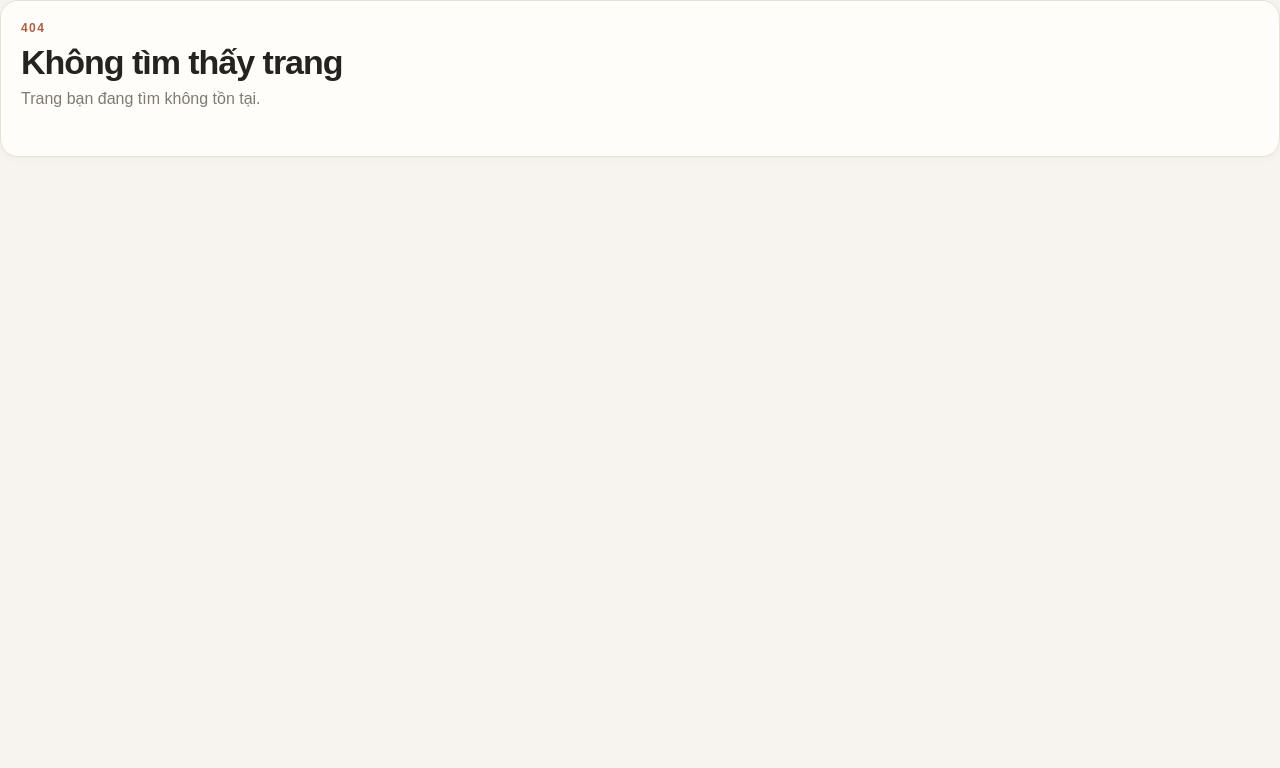
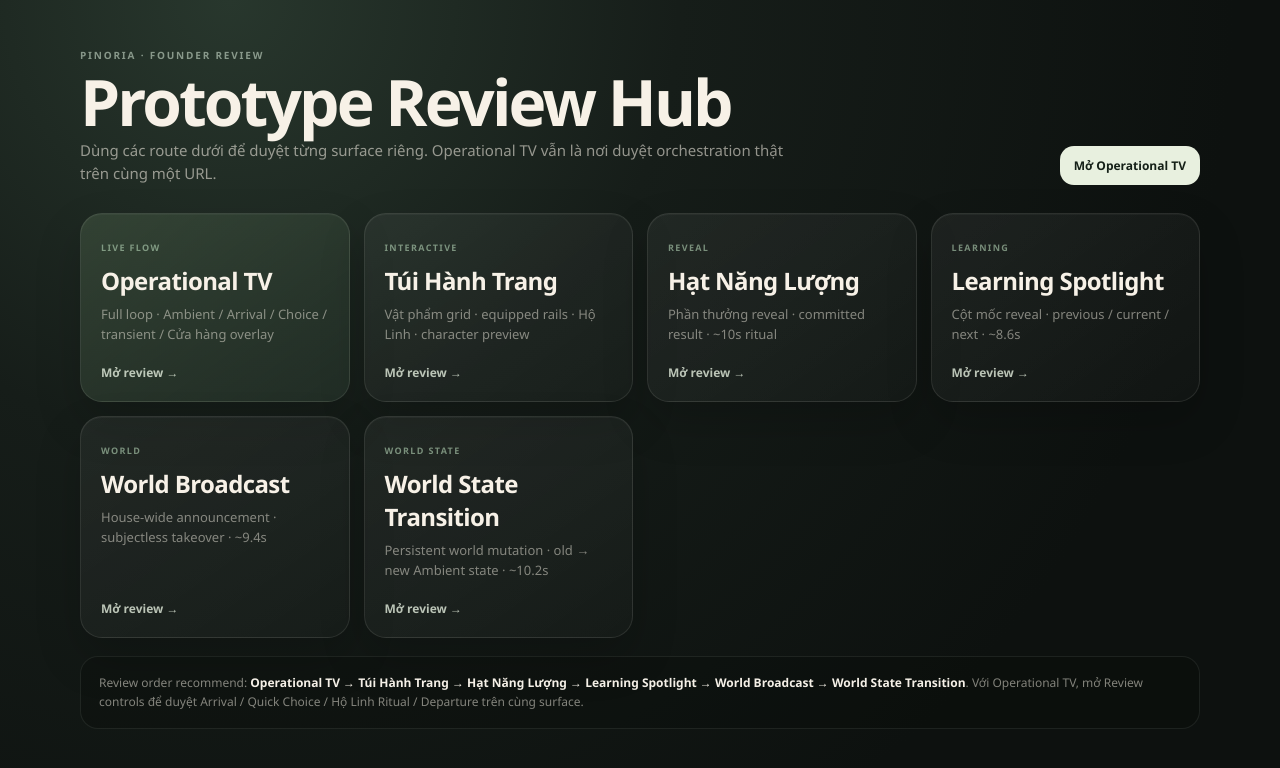
Before and after one commit to vmtct/pino-team-os, a Next.js app: page /pinoria-tv/review in a window 1280 px wide. Before the commit this address had no page. Shown: the top 768 px of the page. Built offline with nearby package versions, Linux system fonts and the light colour scheme.

Commit message:
prototype: add Pinoria review hub

```diff
--- /dev/null
+++ b/app/pinoria-tv/review/page.tsx
@@ -0,0 +1,146 @@
+import Link from "next/link";
+import fontStyles from "../../pinoria-vietnamese-font.module.css";
+import { PinoriaVietnameseLocale } from "../../pinoria-vietnamese-locale";
+
+const routes = [
+  {
+    href: "/pinoria-tv",
+    title: "Operational TV",
+    meta: "Full loop · Ambient / Arrival / Choice / transient / Shop overlay",
+    badge: "LIVE FLOW",
+  },
+  {
+    href: "/pinoria-tv/review/inventory",
+    title: "Túi Hành Trang",
+    meta: "Inventory grid · equipped rails · companion · character preview",
+    badge: "INTERACTIVE",
+  },
+  {
+    href: "/pinoria-tv/review/energy-seed",
+    title: "Hạt Năng Lượng",
+    meta: "Reward reveal · committed result · ~10s ritual",
+    badge: "REVEAL",
+  },
+  {
+    href: "/pinoria-tv/review/learning-spotlight",
+    title: "Learning Spotlight",
+    meta: "Milestone reveal · previous / current / next · ~8.6s",
+    badge: "LEARNING",
+  },
+  {
+    href: "/pinoria-tv/review/world-broadcast",
+    title: "World Broadcast",
+    meta: "House-wide announcement · subjectless takeover · ~9.4s",
+    badge: "WORLD",
+  },
+  {
+    href: "/pinoria-tv/review/world-state-transition",
+    title: "World State Transition",
+    meta: "Persistent world mutation · old → new Ambient state · ~10.2s",
+    badge: "WORLD STATE",
+  },
+] as const;
+
+export default function PinoriaReviewHubPage() {
+  return (
+    <PinoriaVietnameseLocale>
+      <main
+        className={fontStyles.vnFont}
+        lang="vi"
+        style={{
+          minHeight: "100vh",
+          padding: "42px clamp(20px,4vw,64px) 64px",
+          color: "#f7f1e7",
+          background: "radial-gradient(circle at 18% 0%,#28372d 0,#161d19 34%,#0d110f 76%)",
+        }}
+      >
+        <div style={{ maxWidth: 1120, margin: "0 auto" }}>
+          <header style={{ display: "flex", alignItems: "end", justifyContent: "space-between", gap: 24, marginBottom: 28 }}>
+            <div>
+              <span style={{ fontSize: 10, fontWeight: 900, letterSpacing: ".18em", color: "rgba(218,236,218,.55)" }}>
+                PINORIA · FOUNDER REVIEW
+              </span>
+              <h1 style={{ margin: "8px 0 6px", fontSize: "clamp(34px,5vw,66px)", lineHeight: .95, letterSpacing: "-.045em" }}>
+                Prototype Review Hub
+              </h1>
+              <p style={{ margin: 0, maxWidth: 720, color: "rgba(240,235,224,.58)", fontSize: 15, lineHeight: 1.55 }}>
+                Dùng các route dưới để duyệt từng surface riêng. Operational TV vẫn là nơi duyệt orchestration thật trên cùng một URL.
+              </p>
+            </div>
+            <Link
+              href="/pinoria-tv"
+              style={{
+                flex: "0 0 auto",
+                padding: "11px 14px",
+                borderRadius: 14,
+                color: "#152018",
+                background: "#e8f0df",
+                textDecoration: "none",
+                fontSize: 12,
+                fontWeight: 900,
+              }}
+            >
+              Mở Operational TV
+            </Link>
+          </header>
+
+          <section
+            style={{
+              display: "grid",
+              gridTemplateColumns: "repeat(auto-fit,minmax(260px,1fr))",
+              gap: 14,
+            }}
+          >
+            {routes.map((route, index) => (
+              <Link
+                key={route.href}
+                href={route.href}
+                style={{
+                  minHeight: 180,
+                  padding: 20,
+                  borderRadius: 22,
+                  border: "1px solid rgba(238,244,232,.10)",
+                  background: index === 0
+                    ? "linear-gradient(145deg,rgba(146,184,135,.18),rgba(38,52,43,.68))"
+                    : "linear-gradient(145deg,rgba(255,255,255,.055),rgba(255,255,255,.018))",
+                  boxShadow: "0 20px 46px rgba(0,0,0,.18), inset 0 1px rgba(255,255,255,.035)",
+                  color: "inherit",
+                  textDecoration: "none",
+                  display: "flex",
+                  flexDirection: "column",
+                  justifyContent: "space-between",
+                }}
+              >
+                <div>
+                  <span style={{ fontSize: 9, fontWeight: 900, letterSpacing: ".15em", color: "rgba(188,220,189,.58)" }}>
+                    {route.badge}
+                  </span>
+                  <h2 style={{ margin: "8px 0 8px", fontSize: 24, letterSpacing: "-.025em" }}>{route.title}</h2>
+                  <p style={{ margin: 0, color: "rgba(240,235,224,.50)", fontSize: 13, lineHeight: 1.5 }}>{route.meta}</p>
+                </div>
+                <span style={{ marginTop: 20, fontSize: 12, fontWeight: 900, color: "rgba(232,242,225,.78)" }}>
+                  Mở review →
+                </span>
+              </Link>
+            ))}
+          </section>
+
+          <aside
+            style={{
+              marginTop: 18,
+              padding: "16px 18px",
+              borderRadius: 18,
+              border: "1px solid rgba(238,244,232,.08)",
+              background: "rgba(8,12,10,.28)",
+              color: "rgba(240,235,224,.52)",
+              fontSize: 12,
+              lineHeight: 1.6,
+            }}
+          >
+            Review order recommend: <strong style={{ color: "#f5f0e7" }}>Operational TV → Túi Hành Trang → Hạt Năng Lượng → Learning Spotlight → World Broadcast → World State Transition</strong>. Với Operational TV, mở Review controls để duyệt Arrival / Quick Choice / Companion Ritual / Departure trên cùng surface.
+          </aside>
+        </div>
+      </main>
+    </PinoriaVietnameseLocale>
+  );
+}
```
